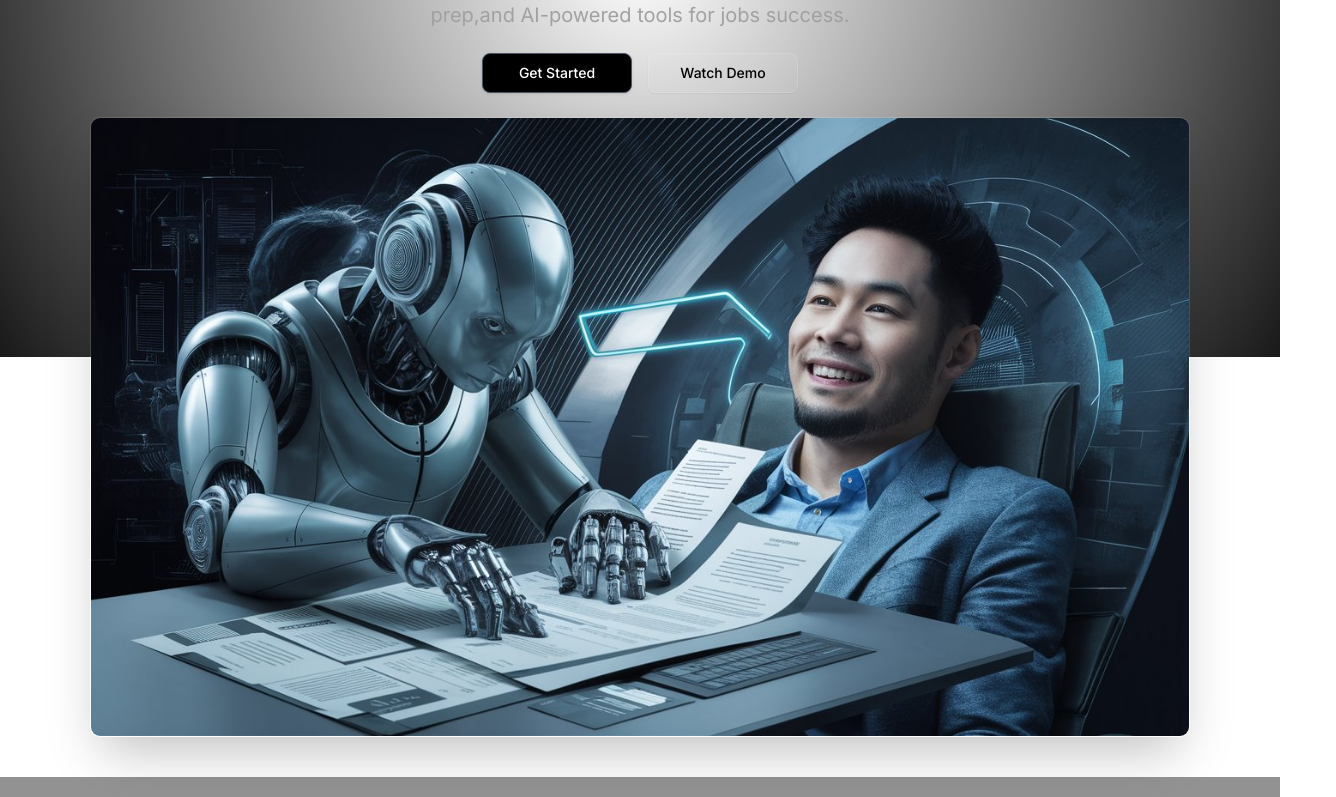
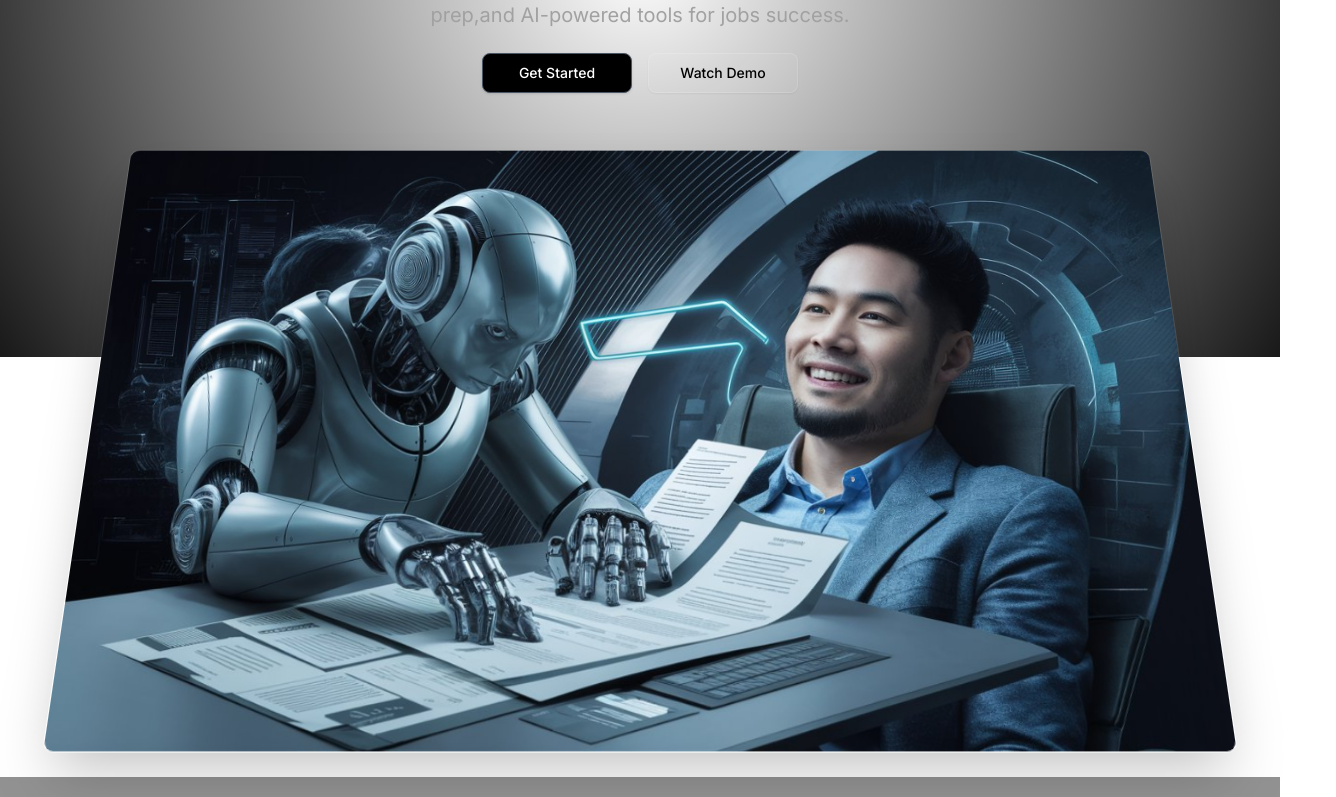
Before and after one commit to Hemant-dbit/Sensai, a Next.js app: page / in a window 1280 px wide. Shown: the part 443-1240 px from the top of the page, 1336 px wide, since content can reach past the window. Built offline with nearby package versions, Linux system fonts and the light colour scheme; no server answers.

Commit message:
Css:Transitions,landing page

```diff
--- a/app/globals.css
+++ b/app/globals.css
@@ -168,3 +168,17 @@ body {
   height: 100%;
   background: radial-gradient(circle, transparent, rgba(0, 0, 0, 0.9));
 }
+.hero-image-wrapper {
+  perspective: 1000px;
+}
+
+.hero-image {
+  /* transform: rotateX(20deg) scale(0.9) translateY(-50); */
+  transform: rotateX(15deg) scale(1);
+  transition: transform 0.5s ease-out;
+  will-change: transform;
+}
+
+.hero-image.scrolled {
+  transform: rotateX(0deg) scale(1) translateY(40px);
+}
```
